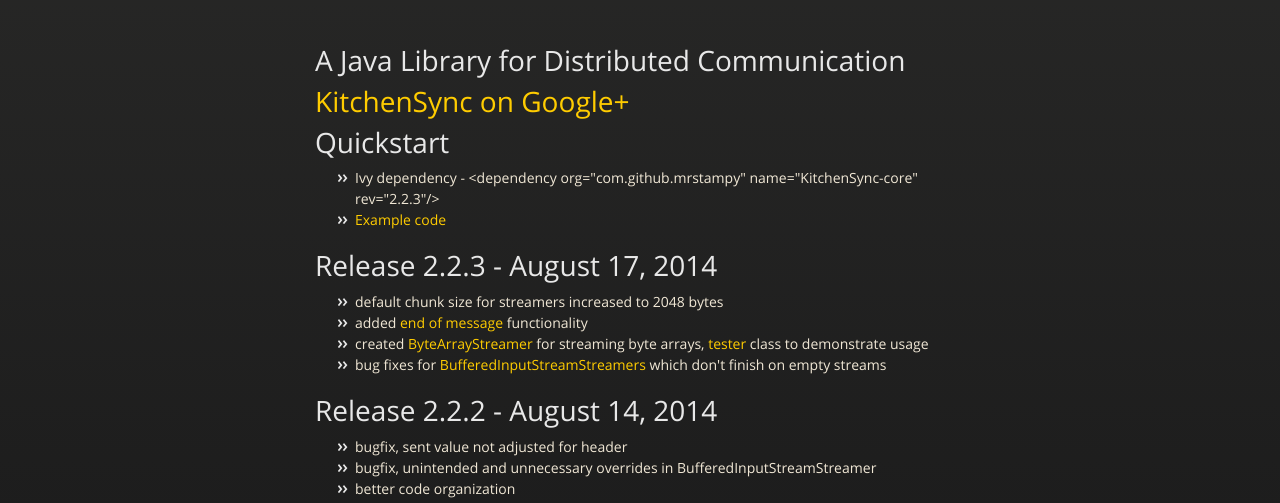
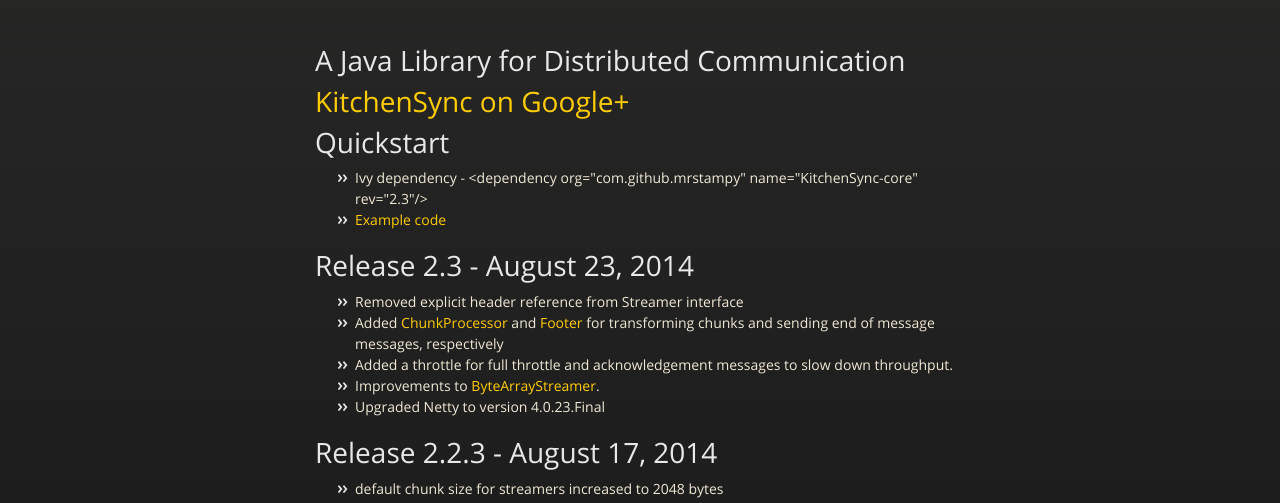
Before and after one commit to mrstampy/KitchenSync-core, a plain HTML site: page index.html in a window 1280 px wide. Shown: the part 226-729 px from the top of the page. Drawn offline with nearby package versions, Linux system fonts and the light colour scheme.

```diff
--- a/index.html
+++ b/index.html
@@ -49,8 +49,17 @@
 <a name="quickstart" class="anchor" href="#quickstart"><span class="octicon octicon-link"></span></a>Quickstart</h1>
 
 <ul>
-<li>Ivy dependency - &lt;dependency org="com.github.mrstampy" name="KitchenSync-core" rev="2.2.3"/&gt;</li>
+<li>Ivy dependency - &lt;dependency org="com.github.mrstampy" name="KitchenSync-core" rev="2.3"/&gt;</li>
 <li><a href="https://github.com/mrstampy/KitchenSync-core/tree/master/KitchenSync-core/test/com/github/mrstampy/kitchensync/test">Example code</a></li>
+</ul><h1>
+<a name="release-23---august-23-2014" class="anchor" href="#release-23---august-23-2014"><span class="octicon octicon-link"></span></a>Release 2.3 - August 23, 2014</h1>
+
+<ul>
+<li>Removed explicit header reference from Streamer interface</li>
+<li>Added <a href="https://github.com/mrstampy/KitchenSync-core/blob/master/KitchenSync-core/src/com/github/mrstampy/kitchensync/stream/header/ChunkProcessor.java">ChunkProcessor</a> and <a href="https://github.com/mrstampy/KitchenSync-core/blob/master/KitchenSync-core/src/com/github/mrstampy/kitchensync/stream/footer/Footer.java">Footer</a> for transforming chunks and sending end of message messages, respectively</li>
+<li>Added a throttle for full throttle and acknowledgement messages to slow down throughput.</li>
+<li>Improvements to <a href="https://github.com/mrstampy/KitchenSync-core/blob/master/KitchenSync-core/src/com/github/mrstampy/kitchensync/stream/ByteArrayStreamer.java">ByteArrayStreamer</a>.</li>
+<li>Upgraded Netty to version 4.0.23.Final</li>
 </ul><h1>
 <a name="release-223---august-17-2014" class="anchor" href="#release-223---august-17-2014"><span class="octicon octicon-link"></span></a>Release 2.2.3 - August 17, 2014</h1>
 
```
Also changed, not shown: params.json (+1 -1 lines).
